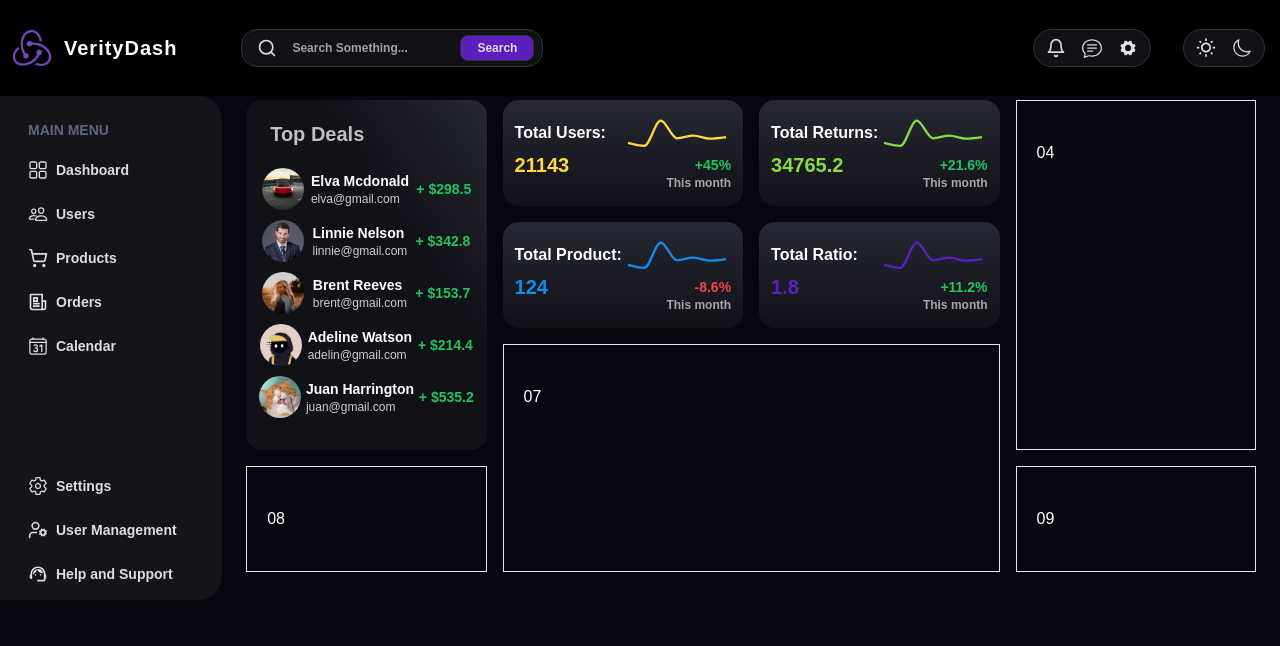
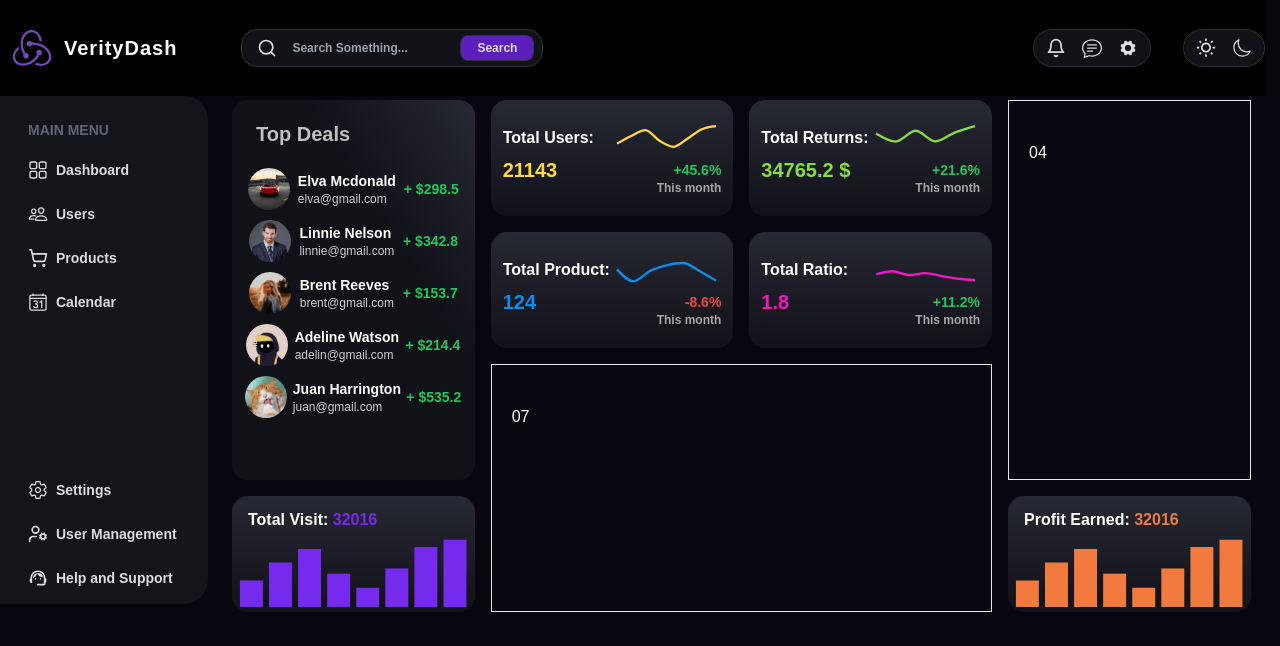
Before and after one commit to SabarishSriram/VerityDash, a React (Vite) app: page / in a window 1280 px wide. Shown: the top 646 px of the page. Built offline with nearby package versions, Linux system fonts and the light colour scheme; a web font is replaced by a local one.

Commit message:
barchart

```diff
--- a/package.json
+++ b/package.json
@@ -10,6 +10,10 @@
     "preview": "vite preview"
   },
   "dependencies": {
+    "@emotion/react": "^11.11.4",
+    "@emotion/styled": "^11.11.5",
+    "@mui/material": "^5.16.0",
+    "@mui/x-charts": "^7.9.0",
     "react": "^18.3.1",
     "react-dom": "^18.3.1",
     "react-icons": "^5.2.1",
@@ -17,6 +21,7 @@
     "recharts": "^2.12.7"
   },
   "devDependencies": {
+    "@types/node": "^20.14.10",
     "@types/react": "^18.3.3",
     "@types/react-dom": "^18.3.0",
     "@vitejs/plugin-react": "^4.3.1",
--- a/src/App.jsx
+++ b/src/App.jsx
@@ -14,17 +14,17 @@ function App() {
     return(
       <div className=''>
 
-        <div className='b-[#121319] bg-black'>
+        <div className='b-[#121319] fixed z-3 bg-black'>
           <Navbar/>
         </div>
 
         <div className='flex'>
 
-          <div className='bg-[#13151B] w-56 rounded-r-3xl'>
+          <div className='bg-[#13151B]  w-52 fixed z-2 top-24 rounded-r-3xl'>
             <Menu/>
           </div>
 
-          <div className='bg-[#08070F]  text-white w-5/6' >
+          <div className='bg-[#08070F] z-1 pt-24 ml-52  text-white w-5/6' >
             <Outlet/>
           </div>
 
--- /dev/null
+++ b/src/components/Barchart.jsx
@@ -0,0 +1,34 @@
+
+import React from 'react'
+import { Bar, BarChart, ResponsiveContainer, Tooltip } from 'recharts'
+
+function Barchart() {
+    const data = [
+      { name: 'Page A', Visit: 8342},
+      { name: 'Page B', Visit: 13983},
+      { name: 'Page C', Visit: 18254},
+      { name: 'Page D', Visit: 10484},
+      { name: 'Page A', Visit: 6023},
+      { name: 'Page E', Visit: 12112},
+      { name: 'Page F', Visit: 18886},
+      { name: 'Page G', Visit: 21143},
+
+      ];
+
+  return (
+    <div className='w-full'>
+        <p className='font-bold text-base ml-4 mt-3'>Total Visit: <span className='text-[#752aee]'>32016</span></p>
+        <div className='flex w-full h-20 '>
+            <ResponsiveContainer width="100%" height="100%">
+                <BarChart width={150} height={40} data={data}>
+                    <Tooltip contentStyle={{border:"none", borderRadius:"10px", background:"#000000"}} labelStyle={{display:"none"}} cursor={{fill:"none"}}/>
+                    <Bar dataKey="Visit" fill="#752aee" />
+                </BarChart>
+            </ResponsiveContainer>
+        </div>
+
+    </div>
+  )
+}
+
+export default Barchart
--- /dev/null
+++ b/src/components/Barchart2.jsx
@@ -0,0 +1,34 @@
+
+import React from 'react'
+import { Bar, BarChart, ResponsiveContainer, Tooltip } from 'recharts'
+
+function Barchart2() {
+    const data = [
+      { name: 'Page A', Visit: 8342},
+      { name: 'Page B', Visit: 13983},
+      { name: 'Page C', Visit: 18254},
+      { name: 'Page D', Visit: 10484},
+      { name: 'Page A', Visit: 6023},
+      { name: 'Page E', Visit: 12112},
+      { name: 'Page F', Visit: 18886},
+      { name: 'Page G', Visit: 21143},
+
+      ];
+
+  return (
+    <div className='w-full'>
+        <p className='font-bold text-base ml-4 mt-3'>Profit Earned: <span className='text-[#f27a3e]'>32016</span></p>
+        <div className='flex w-full h-20 '>
+            <ResponsiveContainer width="100%" height="100%">
+                <BarChart width={150} height={40} data={data}>
+                    <Tooltip contentStyle={{border:"none", borderRadius:"10px", background:"#000000"}} labelStyle={{display:"none"}} cursor={{fill:"none"}}/>
+                    <Bar dataKey="Visit" fill="#f27a3e" />
+                </BarChart>
+            </ResponsiveContainer>
+        </div>
+
+    </div>
+  )
+}
+
+export default Barchart2
--- a/src/components/Chartbox.jsx
+++ b/src/components/Chartbox.jsx
@@ -5,13 +5,13 @@ import { FiSearch } from "react-icons/fi";
 function Chartbox(props) {
 
     const data = [
-        { name: 'Page A', uv: 4000,pv: 2400,amt: 2400 },
-        { name: 'Page B', uv: 3000, pv: 1398, amt: 2210},
-        { name: 'Page C', uv: 2000, pv: 9800, amt: 2290 },
-        { name: 'Page D', uv: 2780, pv: 3908, amt: 2000 },
-        { name: 'Page E', uv: 1890, pv: 4800, amt: 2181 },
-        { name: 'Page F', uv: 2390, pv: 3800, amt: 2500 },
-        { name: 'Page G', uv: 3490, pv: 4300, amt: 2100 },
+        { name: 'Page A', users: 2400},
+        { name: 'Page B', users: 1398},
+        { name: 'Page C', users: 9800},
+        { name: 'Page D', users: 3908},
+        { name: 'Page E', users: 4800},
+        { name: 'Page F', users: 3800},
+        { name: 'Page G', users: 4300},
     ]
 
   return (
@@ -25,15 +25,15 @@ function Chartbox(props) {
         <div className='flex flex-col flex-1 justify-between'>
             <div className='w-full h-10'>
                 <ResponsiveContainer width="100%" height="100%">
-                    <LineChart width={300} height={100} data={data}>
+                    <LineChart width={300} height={100} data={props.data}>
                         <Tooltip
                             labelStyle={{display:"none"}}
                             contentStyle={{background:"transparent", border:"0px",}}
-                            position={{x:0,y:-50}}/>
+                            position={{x:-20,y:-55}}/>
 
                         <Line
                             type="monotone"
-                            dataKey="pv"
+                            dataKey={props.datakey}
                             stroke={props.colour}
                             dot={false}
                             strokeWidth={2.3} />
--- a/src/components/Menu.jsx
+++ b/src/components/Menu.jsx
@@ -1,4 +1,4 @@
-import React from 'react'
+import React, { useState } from 'react'
 import { RxDashboard } from "react-icons/rx";
 import { IoPeopleOutline } from "react-icons/io5";
 import { LuShoppingCart} from "react-icons/lu";
@@ -7,16 +7,16 @@ import { IoCalendarNumberOutline } from "react-icons/io5";
 import { IoSettingsOutline } from "react-icons/io5";
 import { LuUserCog } from "react-icons/lu";
 import { MdOutlineSupportAgent } from "react-icons/md";
+import { data } from 'autoprefixer';
 
 
 function Menu() {
 
   const data1=[
-    {name:"Dashboard",icon:RxDashboard},
-    {name:"Users",icon:IoPeopleOutline},
-    {name:"Products",icon:LuShoppingCart},
-    {name:"Orders",icon:RiNewspaperLine},
-    {name:"Calendar",icon:IoCalendarNumberOutline}
+    {name:"Dashboard",icon:RxDashboard, number:1},
+    {name:"Users",icon:IoPeopleOutline, number:2},
+    {name:"Products",icon:LuShoppingCart, number:3},
+    {name:"Calendar",icon:IoCalendarNumberOutline,number:4}
   ]
 
   const data2=[
@@ -24,9 +24,14 @@ function Menu() {
     {name:"User Management", icon: LuUserCog},
     {name:"Help and Support", icon:MdOutlineSupportAgent}
   ]
+  const [bg, setbg] = useState(null)
+  const handleclick=(buttonnumber)=>{
+    setbg(buttonnumber)
+  }
+
 
   const mylist=data1.map((item)=>(
-    <div className='flex items-center px-3 py-3 text-sm cursor-pointer rounded-2xl hover:bg-[#282a34]'>
+    <div onClick={()=>handleclick(item.number)} className={bg===item.number?'flex items-center px-3 py-3 text-sm cursor-pointer rounded-2xl bg-[#282a34]':'flex items-center px-3 py-3 text-sm cursor-pointer rounded-2xl hover:bg-[#282a34]'}>
       <item.icon className='mr-2' size={20}/>
       {item.name}
     </div>
@@ -40,16 +45,19 @@ function Menu() {
   ))
 
   return (
-    <div className='mx-4 mt-6 mb-1 text-[#DDDDDF] font-bold'>
+    <div className='mx-4 mt-6 mb-1 text-[#DDDDDF] font-bold h-full'>
       <div className='text-sm  px-3 text-[#5E6777]'>
         MAIN MENU
       </div>
-      <div className='mt-2'>
-       {mylist}
+      <div className='flex flex-col justify-between h-5/6'>
+        <div className='mt-2'>
+        {mylist}
+        </div>
+        <div className='mt-36'>
+          {mylist2}
+        </div>
       </div>
-      <div className='mt-24'>
-        {mylist2}
-      </div>
+
 
     </div>
   )
--- a/src/components/Topleft.jsx
+++ b/src/components/Topleft.jsx
@@ -33,7 +33,7 @@ function Topleft() {
 
 
   return (
-    <div>
+    <div className=''>
         <p className='font-extrabold text-[#c0c0c0] text-xl mx-6 my-5'>Top Deals</p>
         <div>
             {list}
--- a/src/pages/home/Home.jsx
+++ b/src/pages/home/Home.jsx
@@ -2,12 +2,52 @@ import React from 'react'
 import Navbar from '../../components/Navbar'
 import Topleft from '../../components/Topleft'
 import Chartbox from '../../components/Chartbox'
+import Barchart from '../../components/Barchart'
+import Barchart2 from '../../components/Barchart2'
 
 function Home() {
+  const users = [
+    { name: 'Page A', Users: 8342},
+    { name: 'Page B', Users: 13983},
+    { name: 'Page C', Users: 18254},
+    { name: 'Page D', Users: 10484},
+    { name: 'Page A', Users: 6023},
+    { name: 'Page E', Users: 12112},
+    { name: 'Page F', Users: 18886},
+    { name: 'Page G', Users: 21143},
+]
+
+const returns = [
+  { name: 'Page B', Returns: 25842.5},
+  { name: 'Page C', Returns: 16136.6},
+  { name: 'Page D', Returns: 29079.1},
+  { name: 'Page E', Returns: 16369.7},
+  { name: 'Page F', Returns: 27193.3},
+  { name: 'Page G', Returns: 34765.2},
+]
+const product = [
+  { name: 'Page A', Product: 352},
+  { name: 'Page B', Product: 113},
+  { name: 'Page C', Product: 321},
+  { name: 'Page D', Product: 432},
+  { name: 'Page E', Product: 480},
+  { name: 'Page F', Product: 321},
+  { name: 'Page G', Product: 124},
+]
+const ratio = [
+  { name: 'Page A', Ratio: 3.4},
+  { name: 'Page B', Ratio: 4.2},
+  { name: 'Page C', Ratio: 3.2},
+  { name: 'Page D', Ratio: 3.7},
+  { name: 'Page E', Ratio: 2.9},
+  { name: 'Page F', Ratio: 2.2},
+  { name: 'Page G', Ratio: 1.8},
+]
+
   return (
     <div className='grid grid-rows-4 grid-cols-4 gap-4 mx-6 my-1 '>
 
-      <div className=' bg-gradient-to-tr from-[#111118] from-65% to-[#262833] rounded-2xl  row-span-3'>
+      <div className=' bg-gradient-to-tr from-[#111118] from-65% to-[#262833] rounded-2xl row-[span_3_/_span_4]'>
         <Topleft/>
       </div>
 
@@ -15,20 +55,25 @@ function Home() {
         <Chartbox
           name="Total Users:"
           value="21143"
-          percentage="45"
+          percentage="45.6"
           colour="#FFD93F"
           textcolour="#FFD93F"
           sign="+"
+          data={users}
+          datakey="Users"
         />
       </div>
       <div className='bg-gradient-to-t from-[#111118] rounded-2xl to-[#262833]'>
         <Chartbox
           name="Total Returns:"
-          value="34765.2"
+          value="34765.2 $"
           percentage="21.6"
           colour="#87DC41"
           textcolour="#87DC41"
-          sign="+"/>
+          sign="+"
+          data={returns}
+          datakey="Returns"/>
+
       </div>
       <div className='border row-span-3 px-5 py-10'>04</div>
       <div className='bg-gradient-to-t from-[#111118] rounded-2xl to-[#262833]'>
@@ -39,6 +84,8 @@ function Home() {
           colour="#0E8DEA"
           textcolour="#0E8DEA"
           sign="-"
+          data={product}
+          datakey="Product"
         />
       </div>
       <div className='bg-gradient-to-t from-[#111118] rounded-2xl to-[#262833]'>
@@ -46,14 +93,20 @@ function Home() {
           name="Total Ratio:"
           value="1.8"
           percentage="11.2"
-          colour="#5c1fbe"
-          textcolour="#5c1fbe"
+          colour="#f018c1"
+          textcolour="#f018c1"
           sign="+"
+          data={ratio}
+          datakey="Ratio"
         />
       </div>
       <div className='border row-span-2 col-span-2 px-5 py-10'>07</div>
-      <div className='border px-5 py-10'>08</div>
-      <div className='border px-5 py-10'>09</div>
+      <div className=' bg-gradient-to-t from-[#111118] rounded-2xl to-[#262833] row-[span_1_/_span_4]'>
+        <Barchart/>
+      </div>
+      <div className='bg-gradient-to-t from-[#111118] rounded-2xl to-[#262833]'>
+        <Barchart2/>
+      </div>
 
     </div>
   )
```
Also changed, not shown: src/index.css (line endings or trailing spaces), 1 other file (tests, documents, lock files or other folders).
